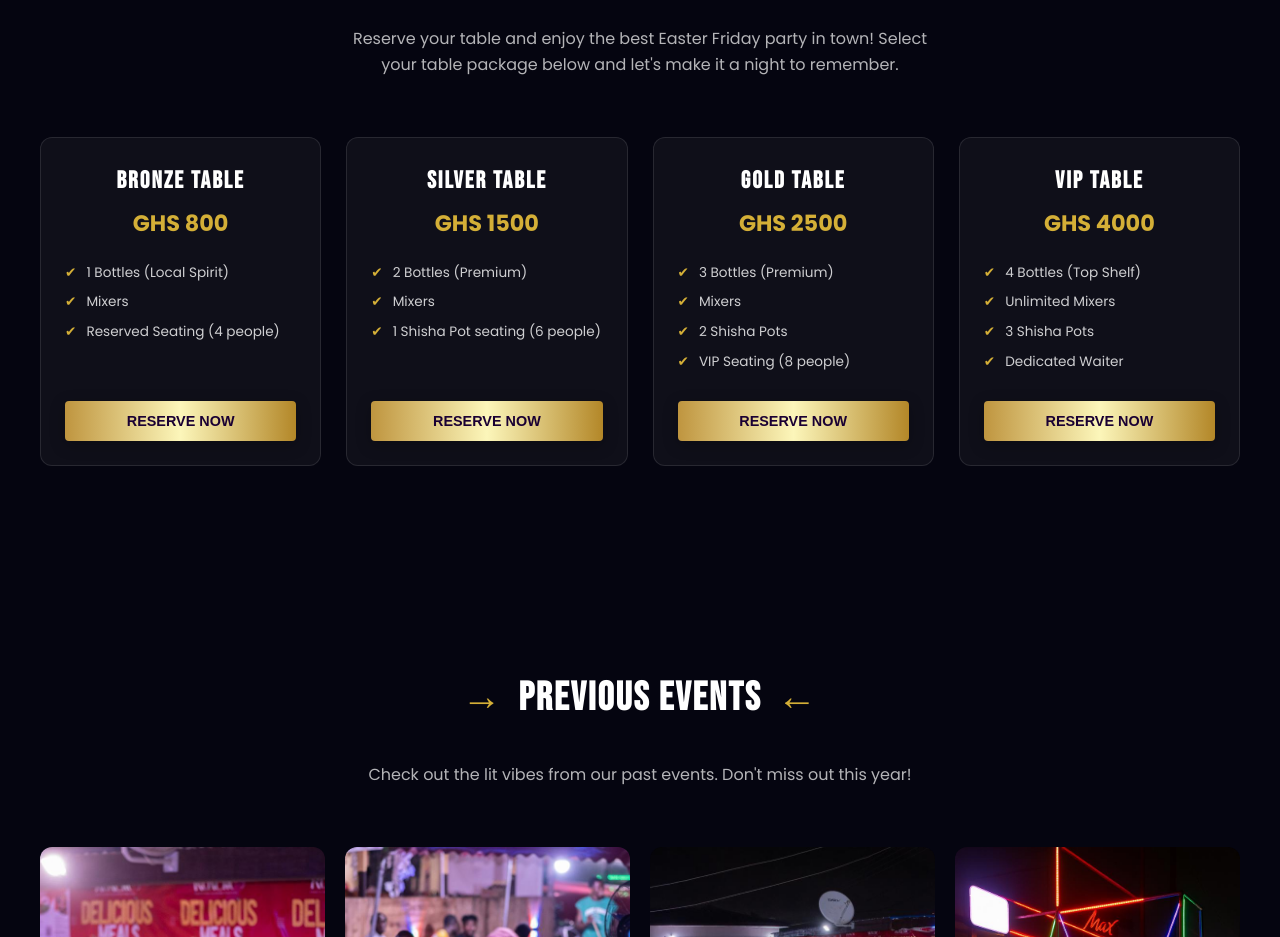
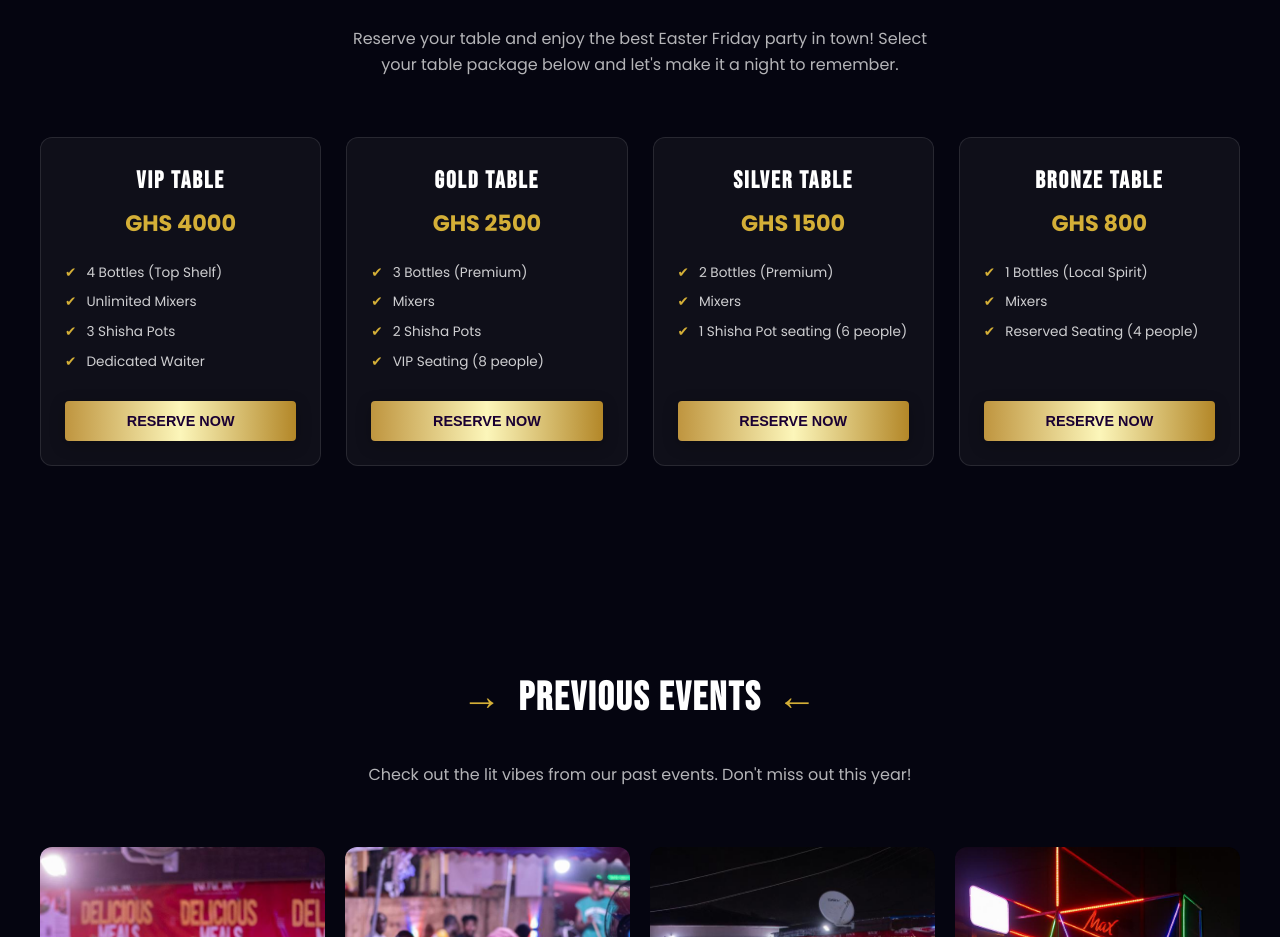
Before and after one commit to SIRDES/roxette-party, a React (Vite) app: page / in a window 1280 px wide. Shown: the part 1620-2557 px from the top of the page. Built offline with nearby package versions, Linux system fonts and the light colour scheme; a web font is replaced by a local one.

Commit message:
Added favico

```diff
--- a/index.html
+++ b/index.html
@@ -3,6 +3,7 @@
   <head>
     <meta charset="UTF-8" />
     <meta name="viewport" content="width=device-width, initial-scale=1.0" />
+    <link rel="icon" type="image/png" href="/favicon.png" />
     <title>Roxette Party</title>
   </head>
   <body>
--- a/src/components/Tables.jsx
+++ b/src/components/Tables.jsx
@@ -2,25 +2,26 @@
 import { motion } from "framer-motion";
 
 const tables = [
+     {
+    name: "VIP Table",
+    price: "4000",
+    perks: ["4 Bottles (Top Shelf)", "Unlimited Mixers", "3 Shisha Pots", "Dedicated Waiter"]
+  },
+      {
+    name: "Gold Table",
+    price: "2500",
+    perks: ["3 Bottles (Premium)", "Mixers", "2 Shisha Pots", "VIP Seating (8 people)"]
+  },
+    {
+    name: "Silver Table",
+    price: "1500",
+    perks: ["2 Bottles (Premium)", "Mixers", "1 Shisha Pot seating (6 people)"]
+  },
+
   {
     name: "Bronze Table",
     price: "800",
     perks: ["1 Bottles (Local Spirit)", "Mixers", "Reserved Seating (4 people)"]
-  },
-  {
-    name: "Silver Table",
-    price: "1500",
-    perks: ["2 Bottles (Premium)", "Mixers", "1 Shisha Pot seating (6 people)"]
-  },
-  {
-    name: "Gold Table",
-    price: "2500",
-    perks: ["3 Bottles (Premium)", "Mixers", "2 Shisha Pots", "VIP Seating (8 people)"]
-  },
-  {
-    name: "VIP Table",
-    price: "4000",
-    perks: ["4 Bottles (Top Shelf)", "Unlimited Mixers", "3 Shisha Pots", "Dedicated Waiter"]
   },
 ];
 
```
Also changed, not shown: public/favicon.png (added).
